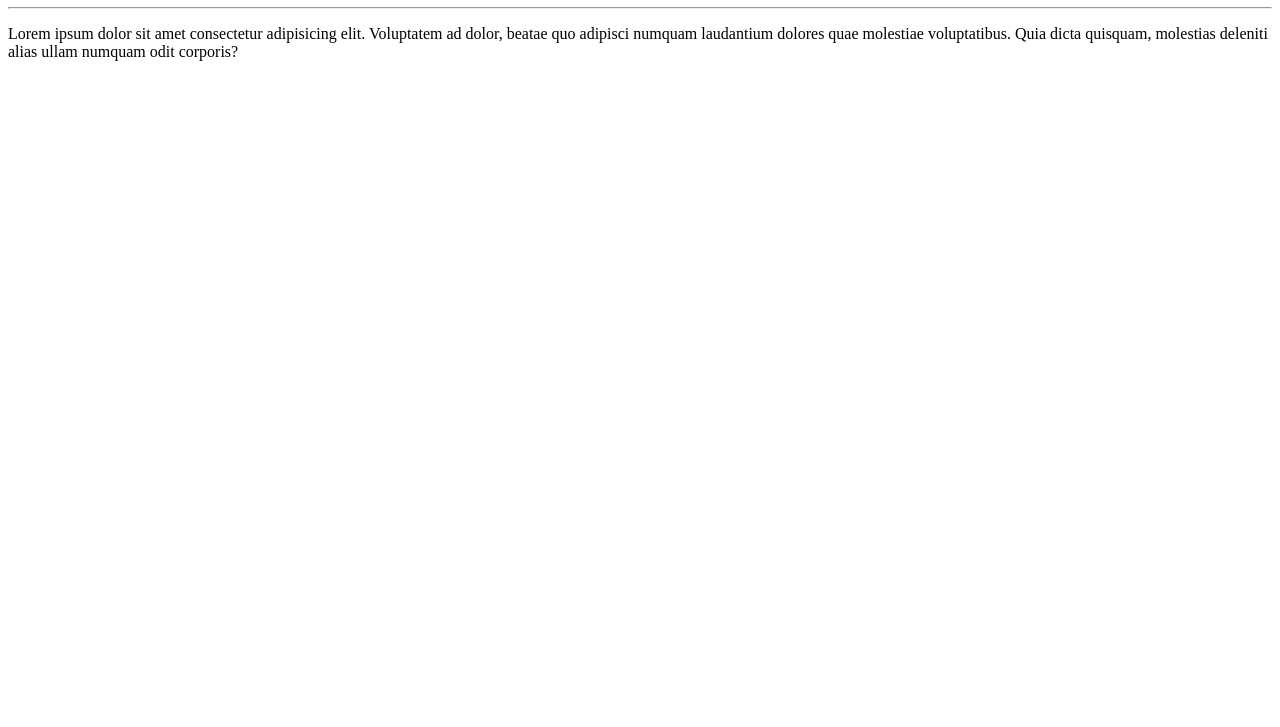
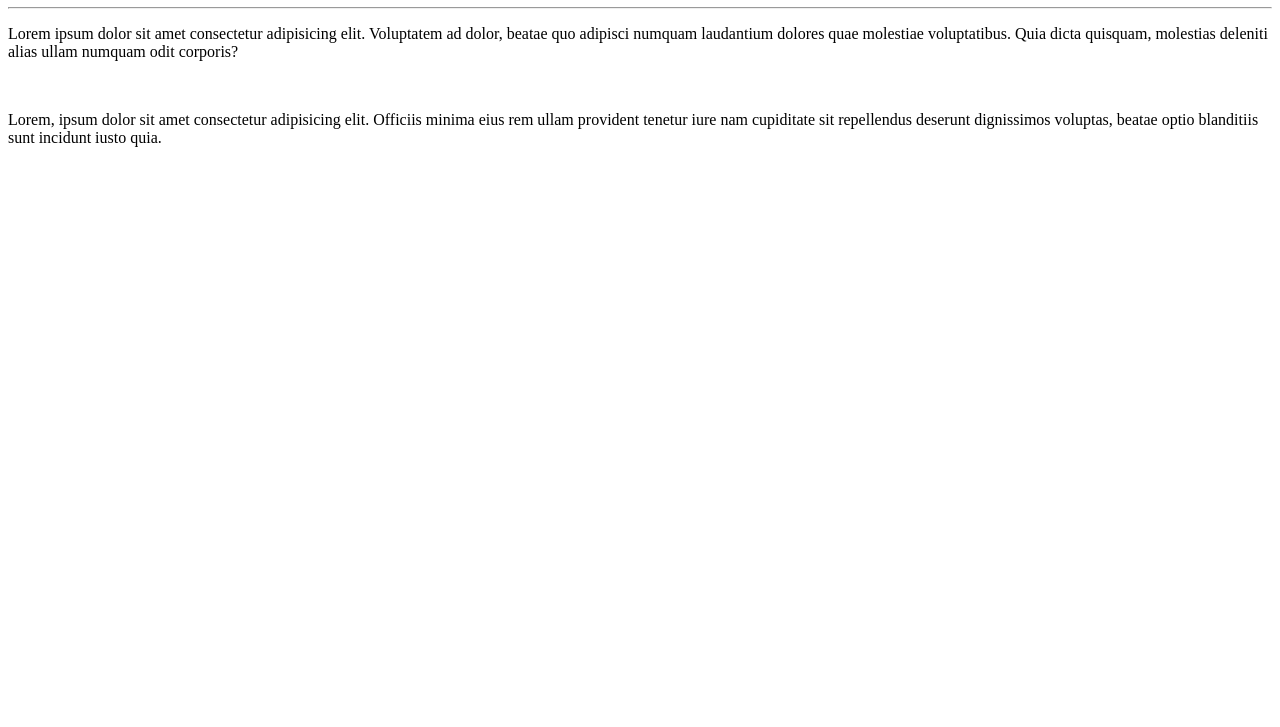
Before and after one commit to KlaudioSilva/Ola-Mundo, a plain HTML site: page site-exemplo/index.html in a window 1280 px wide. Shown: the part 73-800 px from the top of the page. Drawn offline with Linux system fonts and the light colour scheme.

Commit message:
segundo paragrafo

```diff
--- a/site-exemplo/index.html
+++ b/site-exemplo/index.html
@@ -10,5 +10,7 @@
     <h1>Olá Mundo!</h1>
     <hr>
     <p>Lorem ipsum dolor sit amet consectetur adipisicing elit. Voluptatem ad dolor, beatae quo adipisci numquam laudantium dolores quae molestiae voluptatibus. Quia dicta quisquam, molestias deleniti alias ullam numquam odit corporis?</p>
+    <br>
+    <p>Lorem, ipsum dolor sit amet consectetur adipisicing elit. Officiis minima eius rem ullam provident tenetur iure nam cupiditate sit repellendus deserunt dignissimos voluptas, beatae optio blanditiis sunt incidunt iusto quia.</p>
 </body>
 </html>
```
